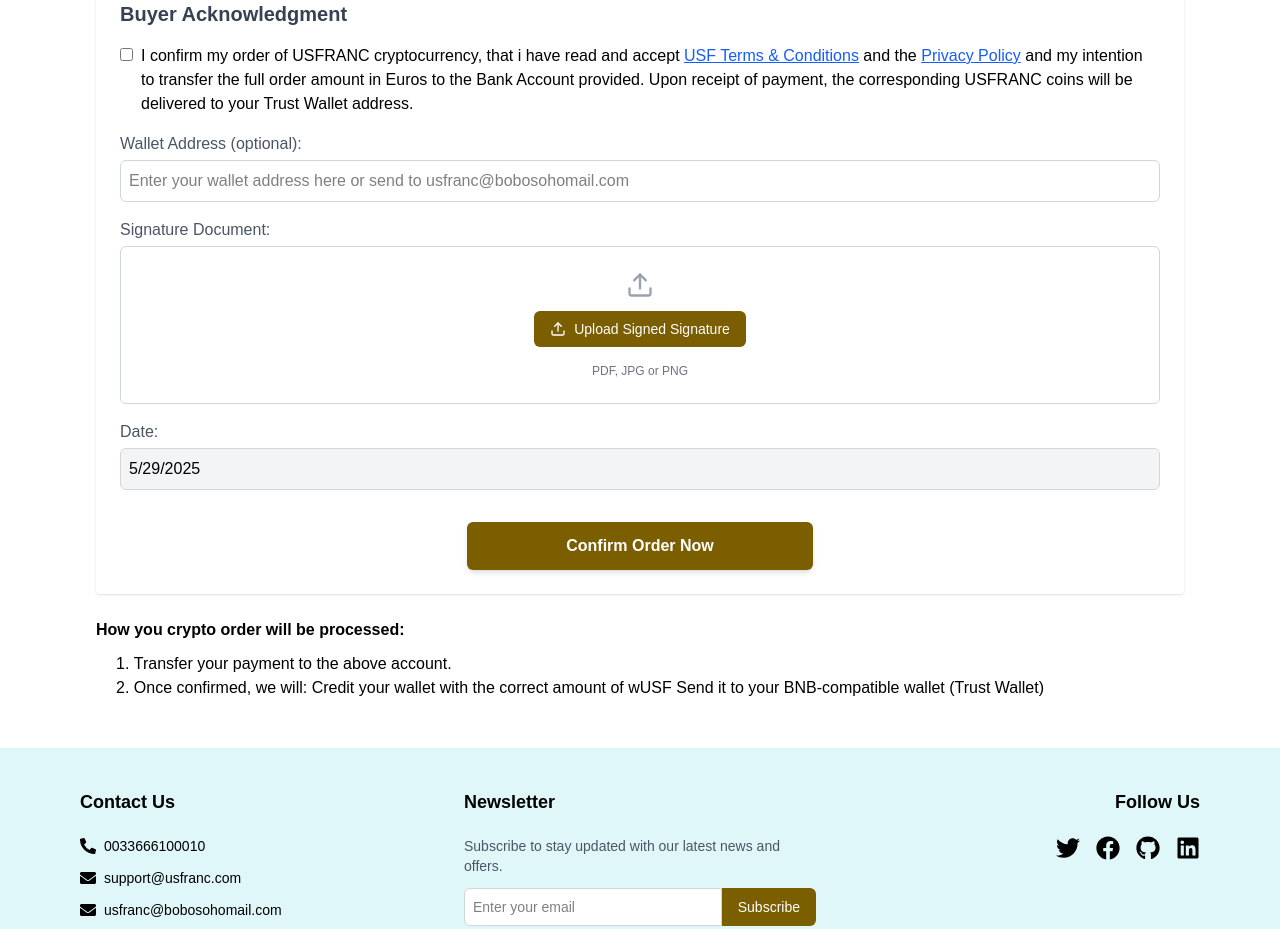
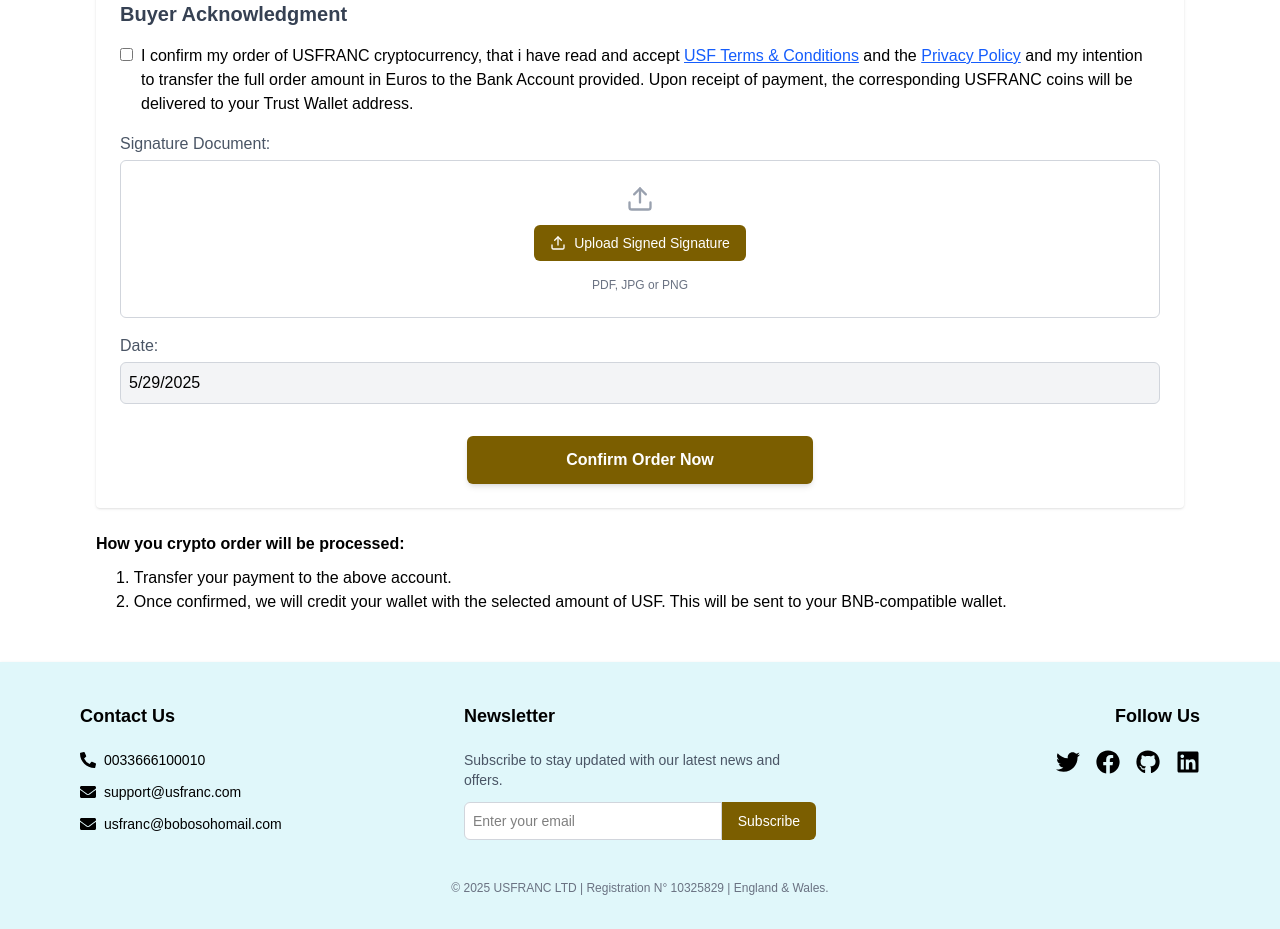
Before and after one commit to NashedShahRoni22/USFRANC, a Next.js app: page /pre-order in a window 1280 px wide. Shown: the part 1280-2209 px from the top of the page. Built offline with nearby package versions, Linux system fonts and the light colour scheme.

Commit message:
Wallet options updated

```diff
--- a/app/pre-order/page.jsx
+++ b/app/pre-order/page.jsx
@@ -484,7 +484,7 @@
               </p>
             </div>
 
-            <div>
+            {/* <div>
               <label className="block text-gray-600">
                 Wallet Address (optional):
               </label>
@@ -496,7 +496,7 @@
                 placeholder="Enter your wallet address here or send to usfranc@bobosohomail.com"
                 className="w-full mt-1 p-2 border border-gray-300 rounded-md focus:outline-none focus:ring-2 focus:ring-logo"
               />
-            </div>
+            </div> */}
 
             <div>
               <label className="block text-gray-600 mb-1">
@@ -582,8 +582,8 @@
         <ol className="list-decimal list-inside ml-5 mt-2.5">
           <li>Transfer your payment to the above account.</li>
           <li>
-            Once confirmed, we will: Credit your wallet with the correct amount
-            of wUSF Send it to your BNB-compatible wallet (Trust Wallet)
+            Once confirmed, we will credit your wallet with the selected amount of USF.
+            This will be sent to your BNB-compatible wallet.
           </li>
         </ol>
       </div>
```
